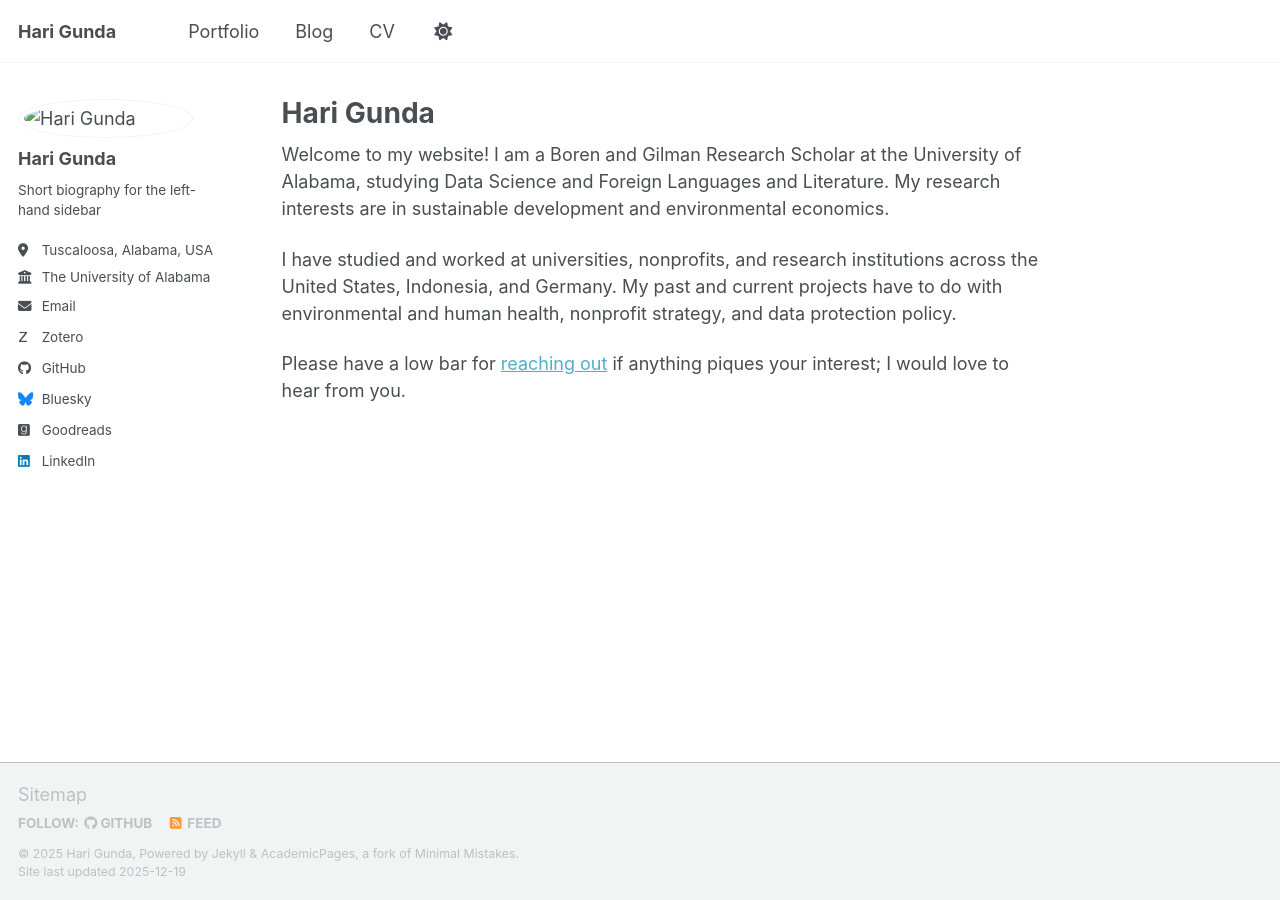
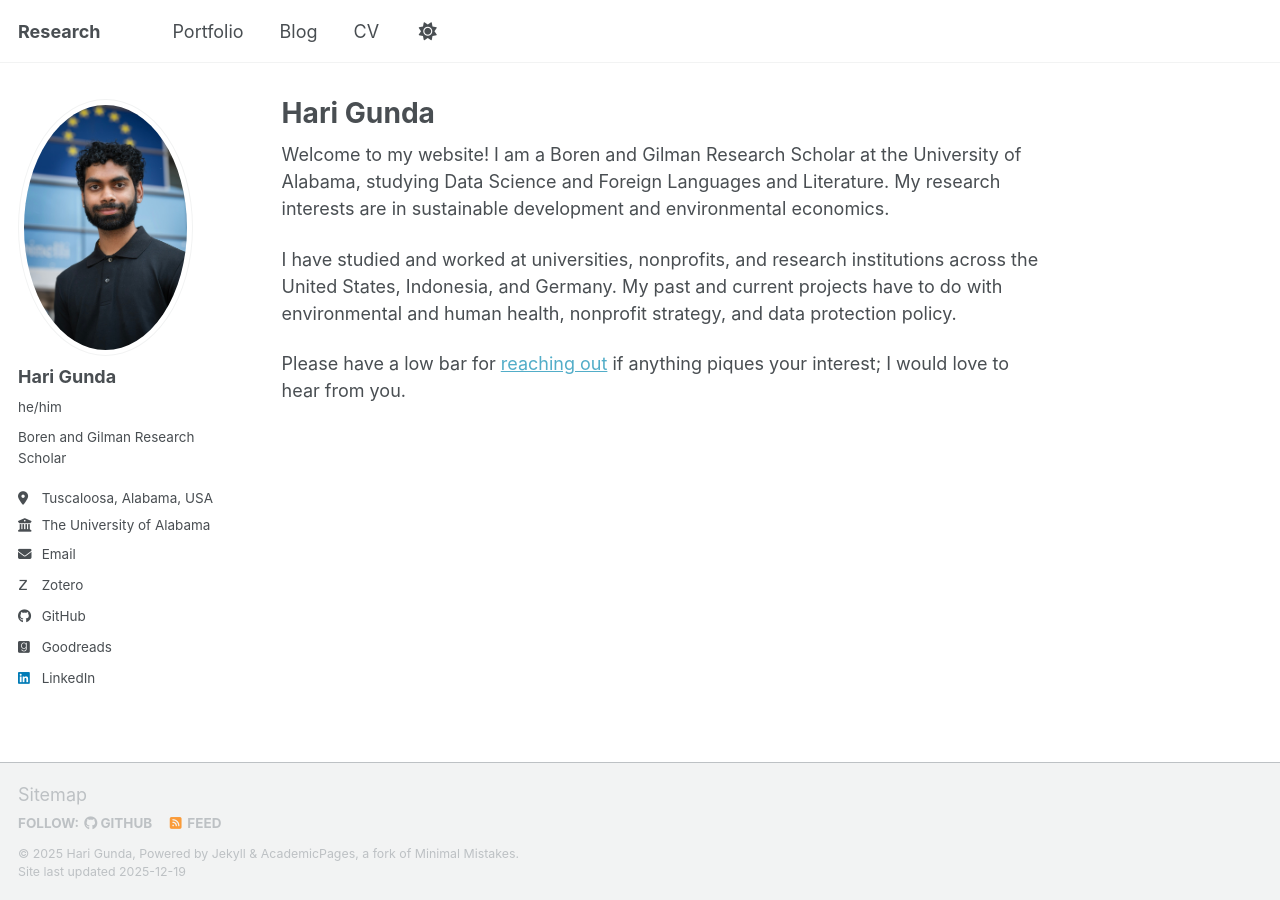
Before and after one commit to Hariaksha/hariaksha.github.io, a Jekyll site: the page built from _pages/about.md, in a window 1280 px wide. Built offline with Jekyll 4.4.1, drawn with Linux system fonts in a browser that asks for light colours; some web fonts are replaced; a script bundle is joined from its source files by our own code; library files that are not in the unit come from our copies.

Commit message:
Update _config.yml

```diff
--- a/_config.yml
+++ b/_config.yml
@@ -9,7 +9,7 @@
 # Basic Site Settings
 locale                   : "en-US"
 site_theme               : "default" # Currently available options are "default", "air"
-title                    : "Hari Gunda"
+title                    : "Research"
 title_separator          : "-"
 name                     : &name "Hari Gunda"
 description              : &description "Academic Portfolio"   # Update this with a general description of your site, this is the default if not overridden by a page
@@ -23,10 +23,10 @@ repository               : "academicpages/academicpages.github.io"
 #               Additional customization can be done by editing /_includes/author-profile.html
 author:
   # Biographic information
-  avatar           : "images/profile.png"
+  avatar           : "profile.png"
   name             : "Hari Gunda"
-  pronouns         : # example: "she/her"
-  bio              : "Short biography for the left-hand sidebar"
+  pronouns         : "he/him"
+  bio              : "Boren and Gilman Research Scholar"
   location         : "Tuscaloosa, Alabama, USA"
   employer         : "The University of Alabama"
   uri              : # URL
@@ -57,11 +57,11 @@ author:
 
   # Social media
   artstation       : # Username
-  bluesky          : "bsky.app" # Replace this with you Bluesky username
+  bluesky          : # Replace this with you Bluesky username
   facebook         : # Username
   flickr           : # Username
   foursquare       : # Username
-  goodreads        : "165388788"
+  goodreads        : "hariaksha"
   google_plus      : # Username
   keybase          : # Username
   instagram        : # Username
```
